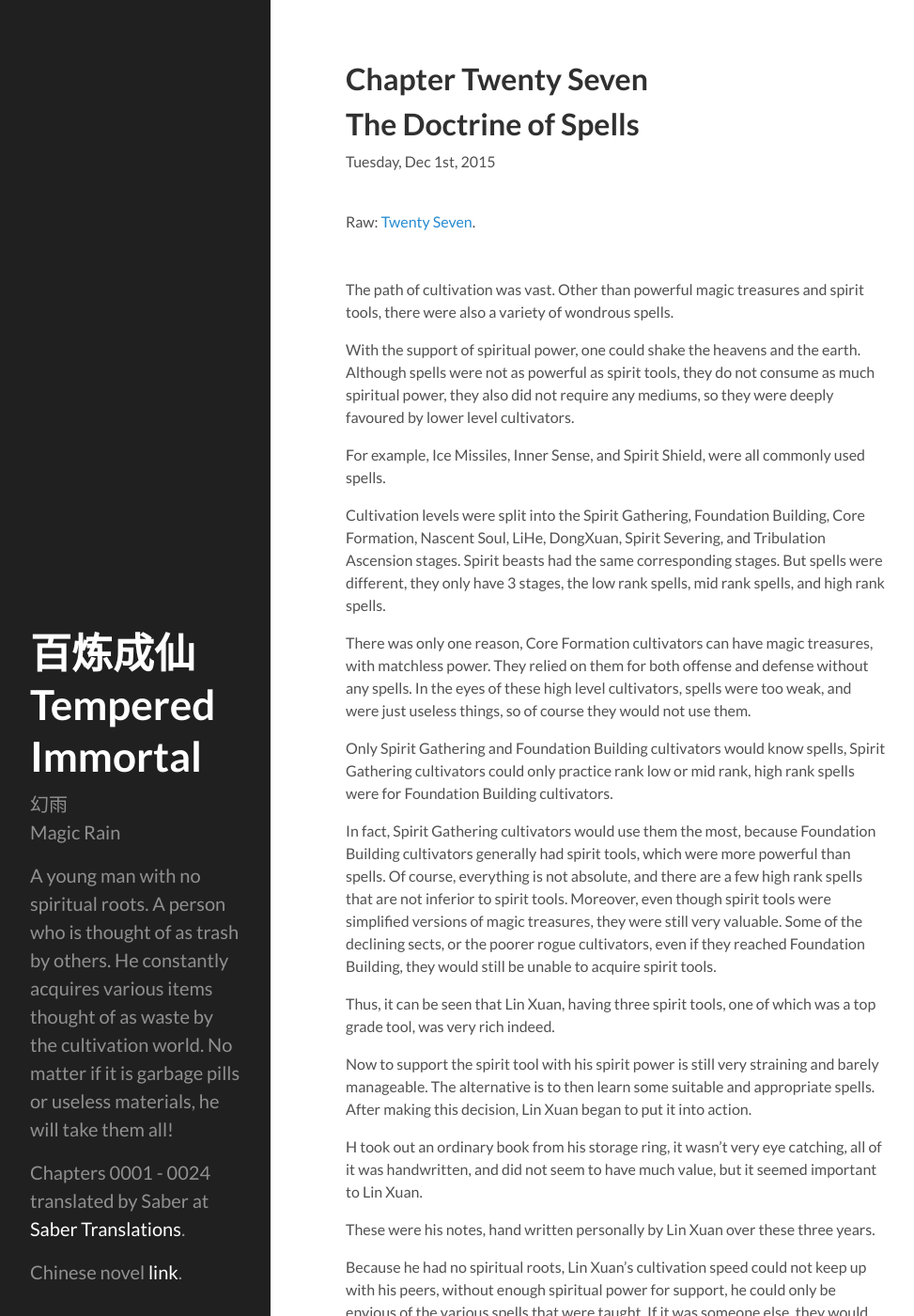
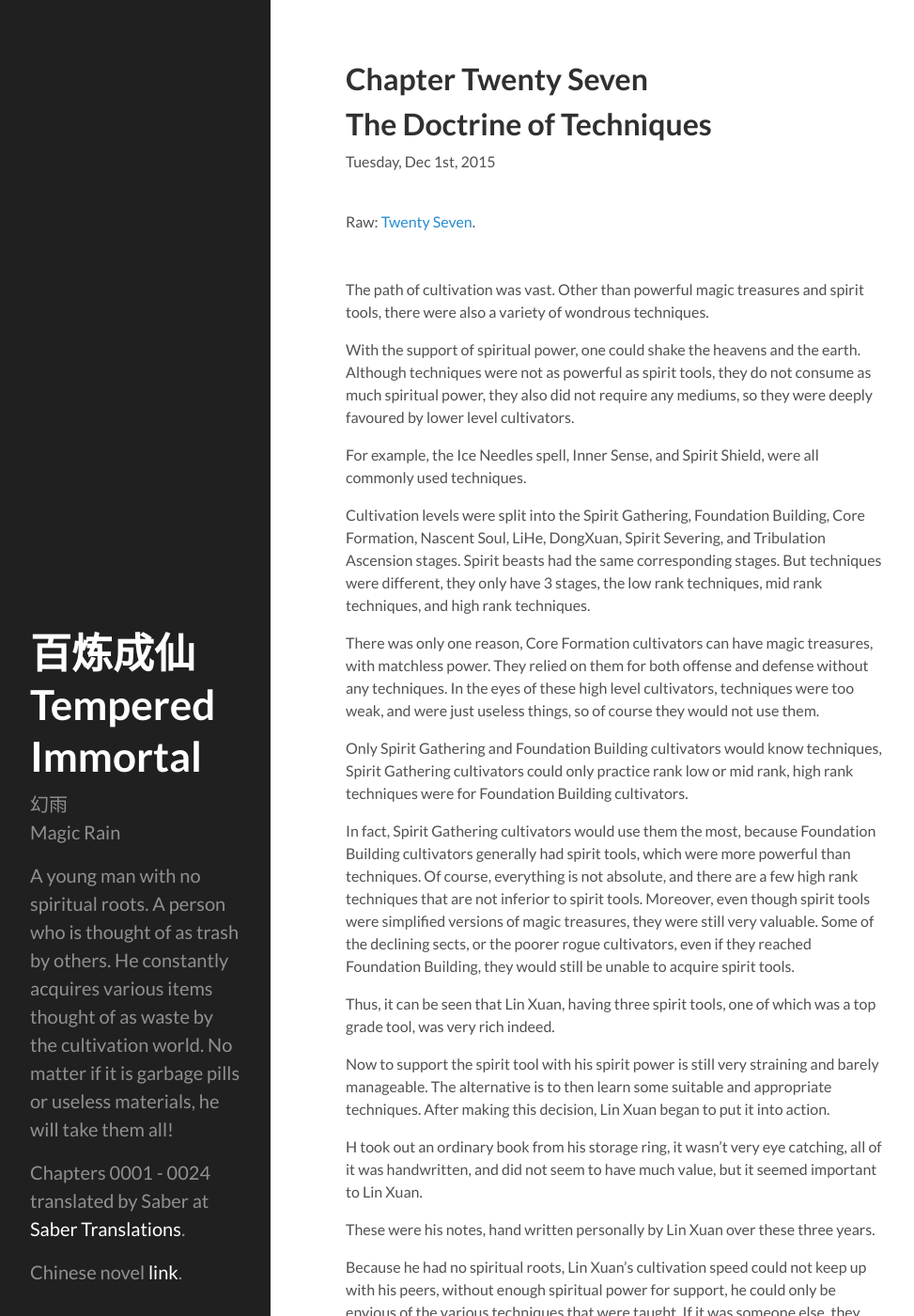
Before and after one commit to blcxtranslations/blcx, a Jekyll site: the page built from _translated/chapter-0027.md, in a window 1280 px wide and 1400 px high. Shown: the whole window at 94% size, without its empty margins (0-973 px from the left). Built offline with Jekyll 4.4.1, drawn with Linux system fonts in a browser that asks for light colours; some of the changed text lies outside the part shown.

Commit message:
Chapter 0029, typos, spell -> techniques

```diff
--- a/_translated/chapter-0027.md
+++ b/_translated/chapter-0027.md
@@ -2,48 +2,48 @@
 layout: page
 number: "0027"
 name: "Twenty Seven"
-title: "The Doctrine of Spells"
+title: "The Doctrine of Techniques"
 chinese: "http://read.qidian.com/BookReader/wQhOXBZh_CA1,PvteUYopsioex0RJOkJclQ2.aspx"
 date: "Dec 1st, 2015"
 characters: 2163
 sponsored: false
 ---
 
-The path of cultivation was vast. Other than powerful magic treasures and spirit tools, there were also a variety of wondrous spells.
+The path of cultivation was vast. Other than powerful magic treasures and spirit tools, there were also a variety of wondrous techniques.
 
-With the support of spiritual power, one could shake the heavens and the earth. Although spells were not as powerful as spirit tools, they do not consume as much spiritual power, they also did not require any mediums, so they were deeply favoured by lower level cultivators.
+With the support of spiritual power, one could shake the heavens and the earth. Although techniques were not as powerful as spirit tools, they do not consume as much spiritual power, they also did not require any mediums, so they were deeply favoured by lower level cultivators.
 
-For example, Ice Missiles, Inner Sense, and Spirit Shield, were all commonly used spells.
+For example, the Ice Needles spell, Inner Sense, and Spirit Shield, were all commonly used techniques.
 
-Cultivation levels were split into the Spirit Gathering, Foundation Building, Core Formation, Nascent Soul, LiHe, DongXuan, Spirit Severing, and Tribulation Ascension stages. Spirit beasts had the same corresponding stages. But spells were different, they only have 3 stages, the low rank spells, mid rank spells, and high rank spells.
+Cultivation levels were split into the Spirit Gathering, Foundation Building, Core Formation, Nascent Soul, LiHe, DongXuan, Spirit Severing, and Tribulation Ascension stages. Spirit beasts had the same corresponding stages. But techniques were different, they only have 3 stages, the low rank techniques, mid rank techniques, and high rank techniques.
 
-There was only one reason, Core Formation cultivators can have magic treasures, with matchless power. They relied on them for both offense and defense without any spells. In the eyes of these high level cultivators, spells were too weak, and were just useless things, so of course they would not use them.
+There was only one reason, Core Formation cultivators can have magic treasures, with matchless power. They relied on them for both offense and defense without any techniques. In the eyes of these high level cultivators, techniques were too weak, and were just useless things, so of course they would not use them.
 
-Only Spirit Gathering and Foundation Building cultivators would know spells, Spirit Gathering cultivators could only practice rank low or mid rank, high rank spells were for Foundation Building cultivators.
+Only Spirit Gathering and Foundation Building cultivators would know techniques, Spirit Gathering cultivators could only practice rank low or mid rank, high rank techniques were for Foundation Building cultivators.
 
-In fact, Spirit Gathering cultivators would use them the most, because Foundation Building cultivators generally had spirit tools, which were more powerful than spells. Of course, everything is not absolute, and there are a few high rank spells that are not inferior to spirit tools. Moreover, even though spirit tools were simplified versions of magic treasures, they were still very valuable. Some of the declining sects, or the poorer rogue cultivators, even if they reached Foundation Building, they would still be unable to acquire spirit tools.
+In fact, Spirit Gathering cultivators would use them the most, because Foundation Building cultivators generally had spirit tools, which were more powerful than techniques. Of course, everything is not absolute, and there are a few high rank techniques that are not inferior to spirit tools. Moreover, even though spirit tools were simplified versions of magic treasures, they were still very valuable. Some of the declining sects, or the poorer rogue cultivators, even if they reached Foundation Building, they would still be unable to acquire spirit tools.
 
 Thus, it can be seen that Lin Xuan, having three spirit tools, one of which was a top grade tool, was very rich indeed.
 
-Now to support the spirit tool with his spirit power is still very straining and barely manageable. The alternative is to then learn some suitable and appropriate spells. After making this decision, Lin Xuan began to put it into action.
+Now to support the spirit tool with his spirit power is still very straining and barely manageable. The alternative is to then learn some suitable and appropriate techniques. After making this decision, Lin Xuan began to put it into action.
 
 H took out an ordinary book from his storage ring, it wasn't very eye catching, all of it was handwritten, and did not seem to have much value, but it seemed important to Lin Xuan.
 
 These were his notes, hand written personally by Lin Xuan over these three years.
 
-Because he had no spiritual roots, Lin Xuan's cultivation speed could not keep up with his peers, without enough spiritual power for support, he could only be envious of the various spells that were taught. If it was someone else, they would have long ago became disheartened, and would stop going to the Young Hawks pavilion to get ridiculed. But Lin Xuan did not do that, not only did he go to every single session on time, but he also carefully took notes, be it rain or shine.
+Because he had no spiritual roots, Lin Xuan's cultivation speed could not keep up with his peers, without enough spiritual power for support, he could only be envious of the various techniques that were taught. If it was someone else, they would have long ago became disheartened, and would stop going to the Young Hawks pavilion to get ridiculed. But Lin Xuan did not do that, not only did he go to every single session on time, but he also carefully took notes, be it rain or shine.
 
 To others, it might seem to be very stupid behaviour, but Lin Xuan had his own ideas, and now it seems, it was actually very smart and very far-sighted.
 
 Back then, Lin Xuan thought, even though temporarily he was unable to practice some things, but when he had the cultivation later, he could slowly start to analyze it. So he wrote it down in his notebook, so not to forget these teachings.
 
-It was fortunate that he did copy them down, otherwise, is he wanted to practice these spells now that he had the cultivation, he would have no where to start. This is one of Lin Xuan's good characteristics, he liked to take precautions before making any decisions.
+It was fortunate that he did copy them down, otherwise, is he wanted to practice these techniques now that he had the cultivation, he would have no where to start. This is one of Lin Xuan's good characteristics, he liked to take precautions before making any decisions.
 
-Over these three years, there have been many spells taught by many teachers, he could not practice all of them. This was because firstly, there was not that much time, and secondly, it was not all necessary. Being proficient in many spells was not as good as mastering one, besides, there were some useless and duplicate spells, it was better to pick a few suitable ones for himself.
+Over these three years, there have been many techniques taught by many teachers, he could not practice all of them. This was because firstly, there was not that much time, and secondly, it was not all necessary. Being proficient in many techniques was not as good as mastering one, besides, there were some useless and duplicate techniques, it was better to pick a few suitable ones for himself.
 
-After making such a decision, Lin Xuan began to carefully read his notes. First he excluded the low rank spells, even though they were easier to learn, they were also limited in power, he did not want to waste precious time learning them.
+After making such a decision, Lin Xuan began to carefully read his notes. First he excluded the low rank techniques, even though they were easier to learn, they were also limited in power, he did not want to waste precious time learning them.
 
-His goal was mid grade spells, and after careful screening, he picked three spells: Spirit Shield, Ice Needles, and Imperial Wind.
+His goal was mid grade techniques, and after careful screening, he picked three techniques: Spirit Shield, Ice Needles, and Imperial Wind.
 
 There was careful though put into making these choices.
 
@@ -55,9 +55,9 @@ The last spell, the Imperial Wind spell, was a support type spell. Compared to t
 
 Although all cultivators wanted to have spirit tools, and after much practice controlling then could they fly. But after grasping the Imperial Wind technique, it was equivalent to having shocking Light Body skill. With one maneuver, they can float tens of meters, even the strongest mortal experts would be left in the dust. After all, the Imperial Wind technique used spiritual power as the basis, cultivators were not within a mortals understanding. They were simply at different levels.
 
-Defense, attack, and escape and dodge spells, Lin Xuan selected one each. He could move forward and attack, or retreat and defend, this kind of combination, should be perfect with nothing missing.
+Defense, attack, and escape and dodge techniques, Lin Xuan selected one each. He could move forward and attack, or retreat and defend, this kind of combination, should be perfect with nothing missing.
 
-For the next while, Lin Xuan became very busy. Purifying pills, sitting cultivation, and additionally, he also had to make time to practice spells. There was really no time to rest. Fortunately, as his cultivation kept rising, he required less and less time to sleep each day.
+For the next while, Lin Xuan became very busy. Purifying pills, sitting cultivation, and additionally, he also had to make time to practice techniques. There was really no time to rest. Fortunately, as his cultivation kept rising, he required less and less time to sleep each day.
 
 One must work harder than anyone else to be better than everyone else. If it was a different person, perhaps they would not be able to endure this difficult like of cultivation. But Lin Xuan was different, he had no spiritual roots and failed over and over again, and had to enduring the taunts and jeers of his peers every day. Even the illusions of the Heart Refinement Road could not stop Lin Xuan's progress, now that he had the ability to purify and the hope of success, what would the previous bitter days count for?
 
```
Also changed, not shown: other parts of _translated/chapter-0027.md (+1 -1 lines), _translated/chapter-0025.md (+3 -3 lines), _translated/chapter-0026.md (+5 -5 lines), _translated/chapter-0028.md (+16 -16 lines), _translated/chapter-0029.md (added, +95 -0 lines).
